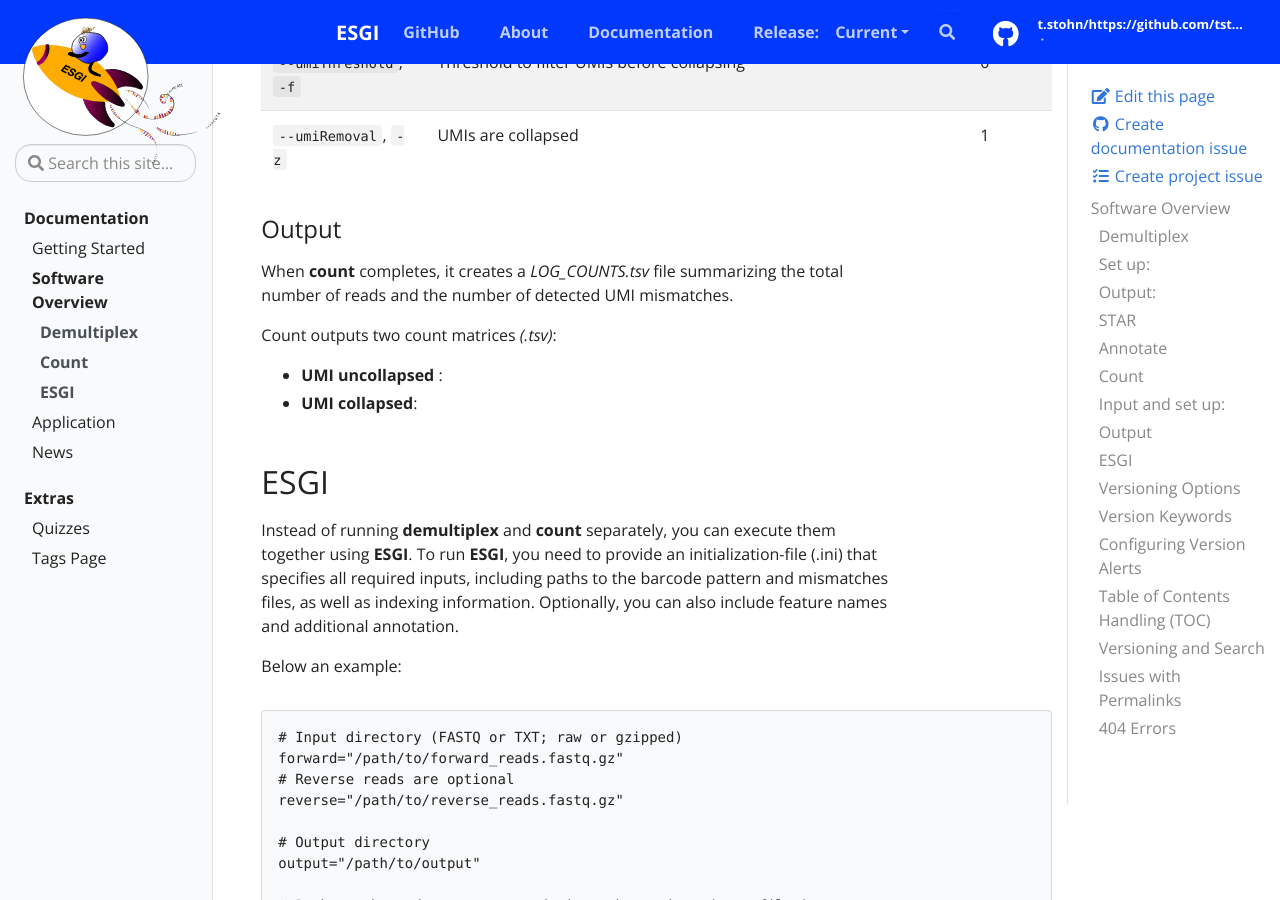
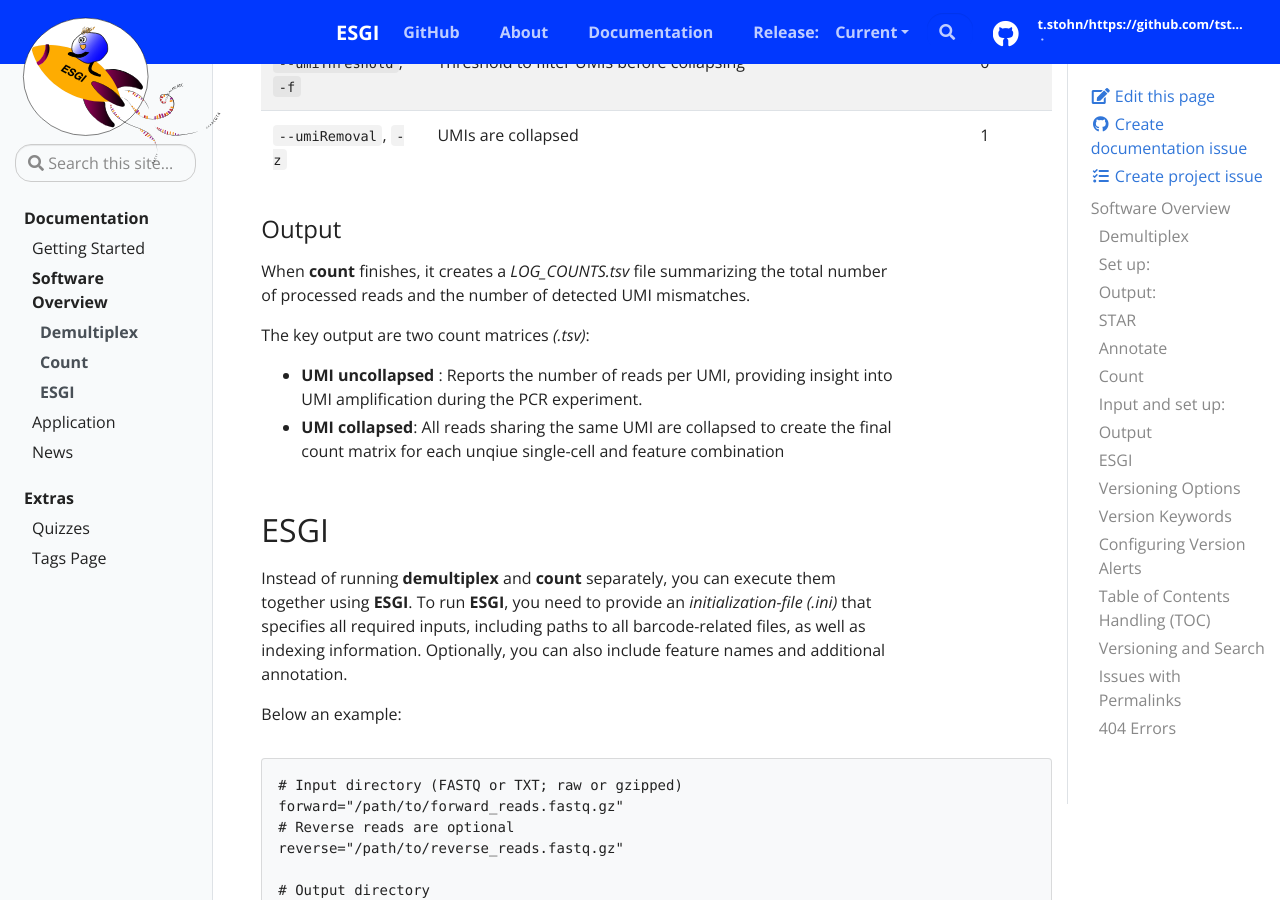
Before and after one commit to tstohn/ESGI.documentation, a Jekyll site: the page built from _docs/software-overview.md, in a window 1280 px wide and 900 px high, scrolled down 4899 px. Built offline with Jekyll 4.4.1, drawn with Linux system fonts in a browser that asks for light colours; some of the changed text lies outside the part shown.

Commit message:
output count

````diff
--- a/_docs/software-overview.md
+++ b/_docs/software-overview.md
@@ -113,14 +113,14 @@ Optional parameters for UMI collapsing:
 |  `--umiRemoval`, `-z` | UMIs are collapsed | 1
 
 ### Output
-When **count** completes, it creates a *LOG_COUNTS.tsv* file summarizing the total number of reads and the number of detected UMI mismatches.
+When **count** finishes, it creates a *LOG_COUNTS.tsv* file summarizing the total number of processed reads and the number of detected UMI mismatches.
 
-Count outputs two count matrices *(.tsv)*:
-- **UMI uncollapsed** :
-- **UMI collapsed**:
+The key output are two count matrices *(.tsv)*:
+- **UMI uncollapsed** : Reports the number of reads per UMI, providing insight into UMI amplification during the PCR experiment.
+- **UMI collapsed**: All reads sharing the same UMI are collapsed to create the final count matrix for each unqiue single-cell and feature combination
 
 ## ESGI
-Instead of running **demultiplex** and **count** separately, you can execute them together using **ESGI**. To run **ESGI**, you need to provide an initialization-file (.ini) that specifies all required inputs, including paths to the barcode pattern and mismatches files, as well as indexing information. Optionally, you can also include feature names and additional annotation.
+Instead of running **demultiplex** and **count** separately, you can execute them together using **ESGI**. To run **ESGI**, you need to provide an *initialization-file (.ini)* that specifies all required inputs, including paths to all barcode-related files, as well as indexing information. Optionally, you can also include feature names and additional annotation.
 
 Below an example:
 ```
````
Also changed, not shown: other parts of _docs/software-overview.md (+1 -1 lines).
